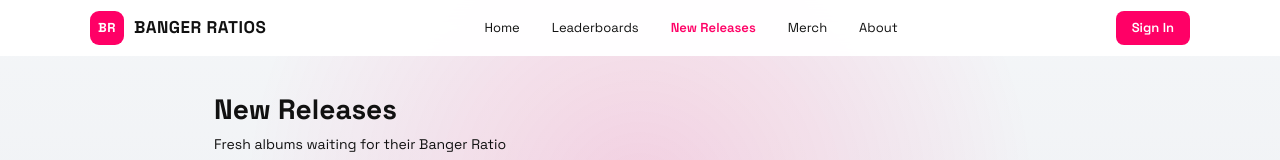
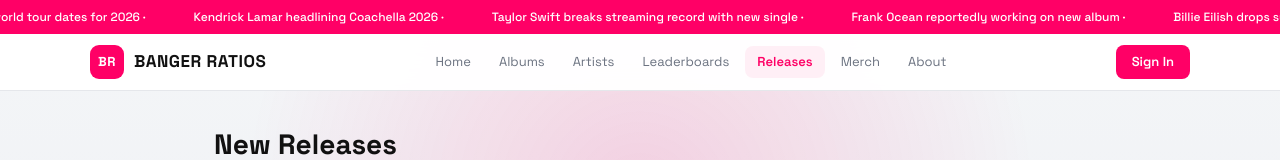
Before and after one commit to jamestfilmer-ops/banger-ratios, a Next.js app: page /releases in a window 1280 px wide. Shown: the top 160 px of the page. Built offline with nearby package versions, Linux system fonts and the light colour scheme; no server answers.

Commit message:
Group 2: core files update

```diff
--- a/next.config.mjs
+++ b/next.config.mjs
@@ -1,9 +1,11 @@
 /** @type {import('next').NextConfig} */
 const nextConfig = {
   images: {
-    domains: [
-      'is1-ssl.mzstatic.com', 'is2-ssl.mzstatic.com',
-      'is3-ssl.mzstatic.com', 'is4-ssl.mzstatic.com', 'is5-ssl.mzstatic.com'
+    remotePatterns: [
+      {
+        protocol: 'https',
+        hostname: '*.mzstatic.com',
+      },
     ],
   },
 }
--- a/src/app/components/Nav.js
+++ b/src/app/components/Nav.js
@@ -1,13 +1,15 @@
 'use client'
-
 import { useState, useEffect } from 'react'
 import { usePathname } from 'next/navigation'
+import Link from 'next/link'
 import { supabase } from '@/lib/supabase'
 
 const tabs = [
   { href: '/',             label: 'Home' },
+  { href: '/albums',       label: 'Albums' },
+  { href: '/artists',      label: 'Artists' },
   { href: '/leaderboards', label: 'Leaderboards' },
-  { href: '/releases',     label: 'New Releases' },
+  { href: '/releases',     label: 'Releases' },
   { href: '/merch',        label: 'Merch' },
   { href: '/about',        label: 'About' },
 ]
@@ -15,6 +17,7 @@
 export default function Nav() {
   const pathname = usePathname()
   const [user, setUser] = useState(null)
+  const [menuOpen, setMenuOpen] = useState(false)
 
   useEffect(() => {
     supabase.auth.getUser().then(({ data }) => setUser(data?.user || null))
@@ -33,7 +36,7 @@
 
   return (
     <nav style={{
-      borderBottom: '1px solid var(--gray-200)',
+      borderBottom: '1px solid var(--border)',
       background: 'rgba(255,255,255,0.96)',
       backdropFilter: 'blur(20px)',
       position: 'sticky', top: 0, zIndex: 100,
@@ -44,46 +47,45 @@
         display: 'flex', alignItems: 'center',
         justifyContent: 'space-between', height: 56,
       }}>
-        <a href="/" style={{ display: 'flex', alignItems: 'center', gap: 10 }}>
+        <Link href="/" style={{ display: 'flex', alignItems: 'center', gap: 10 }}>
           <div style={{
-            width: 34, height: 34, borderRadius: 9,
-            background: 'var(--pink)',
+            width: 34, height: 34, borderRadius: 9, background: 'var(--pink)',
             display: 'flex', alignItems: 'center', justifyContent: 'center',
             fontWeight: 800, fontSize: 13, color: 'white', letterSpacing: 0.5,
           }}>BR</div>
           <span style={{ fontWeight: 700, fontSize: 17, color: 'var(--black)', letterSpacing: 0.5 }}>
             BANGER RATIOS
           </span>
-        </a>
+        </Link>
         <div style={{ display: 'flex', gap: 4, alignItems: 'center' }}>
           {tabs.map(t => (
-            <a key={t.href} href={t.href} style={{
-              padding: '6px 14px', borderRadius: 8, fontSize: 13,
+            <Link key={t.href} href={t.href} style={{
+              padding: '6px 12px', borderRadius: 8, fontSize: 13,
               fontWeight: isActive(t.href) ? 600 : 400,
-              color: isActive(t.href) ? 'var(--pink)' : 'var(--gray-600)',
-              background: isActive(t.href) ? 'var(--pink-subtle)' : 'transparent',
+              color: isActive(t.href) ? 'var(--pink)' : 'var(--gray-text)',
+              background: isActive(t.href) ? 'rgba(255,0,102,0.06)' : 'transparent',
               transition: 'all 0.15s',
-            }}>{t.label}</a>
+            }}>{t.label}</Link>
           ))}
         </div>
         <div style={{ display: 'flex', gap: 8, alignItems: 'center' }}>
           {user ? (
             <>
-              <a href="/profile" style={{
+              <Link href="/profile" style={{
                 padding: '7px 16px', borderRadius: 8, fontSize: 13, fontWeight: 600,
-                background: 'var(--gray-100)', color: 'var(--black)',
-              }}>Profile</a>
+                background: 'var(--bg-soft)', color: 'var(--black)',
+              }}>Profile</Link>
               <button onClick={signOut} style={{
                 padding: '7px 16px', borderRadius: 8, fontSize: 13, fontWeight: 600,
-                background: 'none', border: '1px solid var(--gray-200)',
-                color: 'var(--gray-600)', cursor: 'pointer',
+                background: 'none', border: '1px solid var(--border)',
+                color: 'var(--gray-text)', cursor: 'pointer', fontFamily: 'inherit',
               }}>Sign Out</button>
             </>
           ) : (
-            <a href="/auth" style={{
+            <Link href="/auth" style={{
               padding: '7px 16px', borderRadius: 8, fontSize: 13, fontWeight: 600,
               background: 'var(--pink)', color: 'white',
-            }}>Sign In</a>
+            }}>Sign In</Link>
           )}
         </div>
       </div>
--- /dev/null
+++ b/src/app/components/NewsBanner.js
@@ -0,0 +1,46 @@
+'use client'
+import { useState, useEffect } from 'react'
+
+const FALLBACK = [
+  'Beyoncé announces world tour dates for 2026 ·',
+  'Kendrick Lamar headlining Coachella 2026 ·',
+  'Taylor Swift breaks streaming record with new single ·',
+  'Frank Ocean reportedly working on new album ·',
+  'Billie Eilish drops surprise EP ·',
+  'The Weeknd announces album release date ·',
+  'Sabrina Carpenter tops charts for 10th week ·',
+]
+
+export default function NewsBanner() {
+  const [headlines, setHeadlines] = useState(FALLBACK)
+
+  useEffect(() => {
+    const key = process.env.NEXT_PUBLIC_LASTFM_KEY
+    if (!key) return
+    fetch(`https://ws.audioscrobbler.com/2.0/?method=chart.gettoptracks&api_key=${key}&format=json&limit=10`)
+      .then(r => r.json())
+      .then(d => {
+        const items = d?.tracks?.track
+        if (items?.length) {
+          setHeadlines(items.map(t => `${t.name} by ${t.artist.name} is trending ·`))
+        }
+      })
+      .catch(() => {})
+  }, [])
+
+  const doubled = [...headlines, ...headlines]
+
+  return (
+    <div style={{
+      background: 'var(--pink)', color: 'white', overflow: 'hidden',
+      whiteSpace: 'nowrap', padding: '8px 0', fontSize: 12, fontWeight: 500,
+    }}>
+      <div style={{
+        display: 'inline-block',
+        animation: 'scroll-left 90s linear infinite',
+      }}>
+        {doubled.map((h, i) => <span key={i} style={{ marginRight: 48 }}>{h}</span>)}
+      </div>
+    </div>
+  )
+}
--- a/src/app/layout.js
+++ b/src/app/layout.js
@@ -1,9 +1,18 @@
 import './globals.css'
 import Nav from './components/Nav'
+import NewsBanner from './components/NewsBanner'
 
 export const metadata = {
   title: 'Banger Ratios — The Real Measure of Musical Consistency',
   description: 'Rate every track 1-7. See the Banger Ratio. Settle the debate.',
+  openGraph: {
+    title: 'Banger Ratios',
+    description: 'Rate every track 1-7. See the Banger Ratio.',
+    url: 'https://www.bangerratios.com',
+    siteName: 'Banger Ratios',
+    images: [{ url: '/og-image.png', width: 1200, height: 630 }],
+    type: 'website',
+  },
 }
 
 export default function RootLayout({ children }) {
@@ -18,6 +27,7 @@
         />
       </head>
       <body>
+        <NewsBanner />
         <Nav />
         {children}
       </body>
```
Also changed, not shown: Terminal Saved Output.txt (added).
